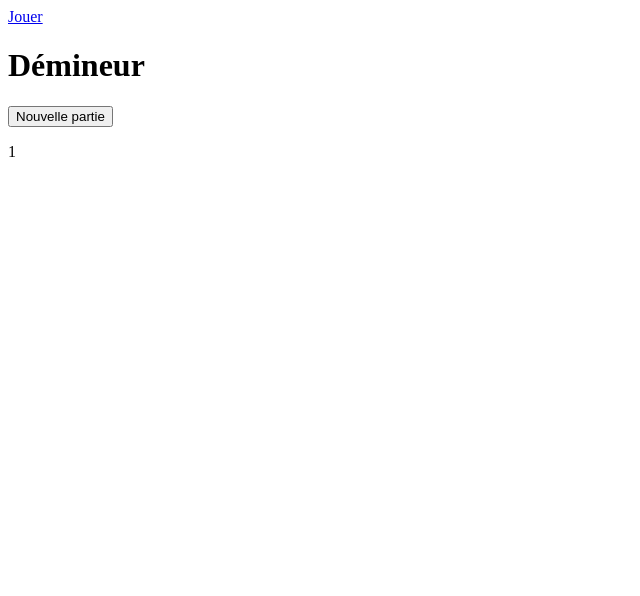
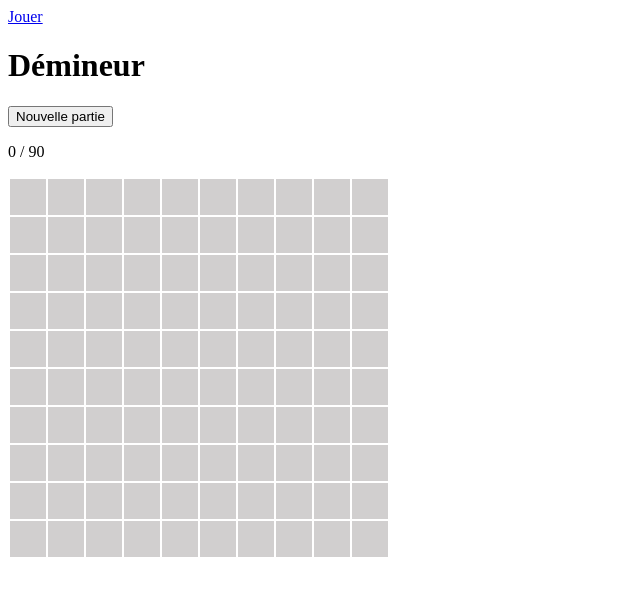
Before and after one commit to BatMaxou/esgi-minesweeper, a Vue app: page / in a window 1280 px wide. Both pictures are taken after a click on the button "Nouvelle partie". Shown: the top 596 px of the page, without its empty margins (0-640 px from the left). Built offline with nearby package versions, Linux system fonts and the light colour scheme.

Commit message:
:sparkles: Add Table && Cell components (without spread on 0)

```diff
--- a/src/App.vue
+++ b/src/App.vue
@@ -11,3 +11,10 @@
 
   <RouterView />
 </template>
+
+<style>
+  body {
+    --grey: #777;
+    --light-grey: #d1cfcf;
+  }
+</style>
--- /dev/null
+++ b/src/components/minesweeper/Cell.vue
@@ -0,0 +1,97 @@
+<script setup>
+  import { ref, computed } from 'vue';
+  import { useMinesweeperStore } from '@/stores/minesweeper';
+
+  const { x, y } = defineProps({
+    x: {
+      type: Number,
+      required: true
+    },
+    y: {
+      type: Number,
+      required: true
+    }
+  });
+
+  const value = ref(null);
+  const isFlagged = ref(false);
+  const isBombRevealed = ref(false);
+  const {
+    reveal: tryCell,
+    isFlagMode,
+    isFinished,
+    isWon,
+    incrementScore,
+  } = useMinesweeperStore();
+
+  const reveal = () => {
+    if (value.value !== null || isFinished()) {
+      return
+    }
+
+    if (isFlagMode()) {
+      isFlagged.value = !isFlagged.value
+
+      return
+    }
+
+    const result = tryCell({ x, y });
+    if (!result && isFinished() && !isWon()) {
+      isBombRevealed.value = true
+
+      return
+    }
+
+    incrementScore()
+    value.value = result
+  };
+
+  const cellValue = computed(() => {
+    if (isFlagged.value) {
+      return '🚩'
+    }
+
+    if (isBombRevealed.value) {
+      return '💣'
+    }
+
+    if (value.value === 0) {
+      return ''
+    }
+
+    return value.value ?? ''
+  });
+</script>
+
+<template>
+  <td class="cell" @click="reveal">{{ cellValue }}</td>
+</template>
+
+<style scoped>
+  .cell {
+    width: 24px;
+    height: 24px;
+    border: 1px solid var(--light-grey);
+    padding: 5px;
+    font-size: 16px;
+    text-align: center;
+    cursor: pointer;
+    background-color: var(--light-grey);
+    transition-property: background-color, box-shadow;
+    transition-duration: .5s;
+    transition-timing-function: ease-out;
+
+    &:hover {
+        background-color: var(--grey);
+    }
+  }
+
+  @media (max-width:900px) {
+    .cell {
+      width: 15px;
+      height: 15px;
+      padding: 2px;
+      font-size: 12px;
+    }
+  }
+</style>
--- /dev/null
+++ b/src/components/minesweeper/Table.vue
@@ -0,0 +1,20 @@
+<script setup>
+  import { storeToRefs } from 'pinia';
+  import { computed } from 'vue';
+
+  import { useMinesweeperStore } from '@/stores/minesweeper';
+  import Cell from './Cell.vue';
+
+  const { minesweeper } = storeToRefs(useMinesweeperStore());
+  const dimension = computed(() => minesweeper.value ? minesweeper.value.dimension : 0);
+</script>
+
+<template>
+  <table>
+    <tbody>
+      <tr v-for="x in dimension" :key="x - 1">
+        <Cell v-for="y in dimension" :key="y - 1" :x="x - 1" :y="y - 1"/>
+      </tr>
+    </tbody>
+  </table>
+</template>
--- a/src/stores/minesweeper.js
+++ b/src/stores/minesweeper.js
@@ -1,4 +1,4 @@
-import { ref } from "vue"
+import { ref, toRaw } from "vue"
 import { defineStore } from "pinia"
 
 import Minesweeper from "./model"
@@ -10,8 +10,51 @@ export const useMinesweeperStore = defineStore('minesweeper', () => {
     minesweeper.value = new Minesweeper(level)
   }
 
+  const reveal = (coords) => {
+    if (!isValid(minesweeper)) {
+      return
+    }
+
+    return toRaw(minesweeper.value).try(coords)
+  }
+
+  const isFlagMode = () => {
+    if (!isValid(minesweeper)) {
+      return
+    }
+
+    const result = minesweeper.value.isFlagMode()
+
+    return result && !minesweeper.value.isFinished
+  }
+
+  const isWon = () => {
+    return minesweeper.value?.isWon() || false
+  }
+
+  const isFinished = () => {
+    return minesweeper.value?.isFinished() || false
+  }
+
+  const incrementScore = () => {
+    if (!isValid(minesweeper)) {
+      return
+    }
+
+    minesweeper.value.incrementScore(1)
+  }
+
   return {
     minesweeper,
     createMinesweeper,
+    reveal,
+    isFlagMode,
+    isWon,
+    isFinished,
+    incrementScore,
   }
 })
+
+const isValid = (minesweeper) => {
+  return minesweeper.value && !minesweeper.value.isFinished();
+}
--- a/src/stores/model.js
+++ b/src/stores/model.js
@@ -72,7 +72,7 @@ export default class Minesweeper {
         return this.#exist({ x, y }) && this.grid[y][x] === 'B';
     }
 
-    #exist({ x, y }, callback) {
+    #exist({ x, y }) {
         return this.grid[y][x];
     }
 
@@ -98,7 +98,7 @@ export default class Minesweeper {
             return null;
         }
 
-        return this.grid[y][x]
+        return this.grid[coords.y][coords.x]
     }
 
     getValue({ x, y }) {
@@ -119,7 +119,7 @@ export default class Minesweeper {
     incrementScore(point) {
         this.score += point
 
-        if (this.score === this.success) {
+        if (this.isWon()) {
             this.end = true
         }
     }
@@ -135,4 +135,8 @@ export default class Minesweeper {
     isFinished() {
         return this.end
     }
+
+    isWon() {
+        return this.score === this.success;
+    }
 }
--- a/src/views/Home.vue
+++ b/src/views/Home.vue
@@ -1,16 +1,26 @@
 <script setup>
+  import { computed } from 'vue';
   import { storeToRefs } from 'pinia';
 
   import { useMinesweeperStore } from '@/stores/minesweeper';
+  import Table from '@/components/minesweeper/Table.vue';
 
   const store = useMinesweeperStore();
   const { createMinesweeper } = store;
   const { minesweeper } = storeToRefs(store);
+
+  const max = computed(() => {
+    return minesweeper.value
+      ? minesweeper.value.dimension * minesweeper.value.dimension - minesweeper.value.nbBombByDifficulty[minesweeper.value.level]
+      : 0;
+  });
 </script>
 
 <template>
   <h1>Démineur</h1>
   <button @click="createMinesweeper(1)">Nouvelle partie</button>
 
-  <p v-if="minesweeper">{{ minesweeper.level }}</p>
+  <p v-if="minesweeper">{{ minesweeper.score }} / {{ max }}</p>
+
+  <Table />
 </template>
```
